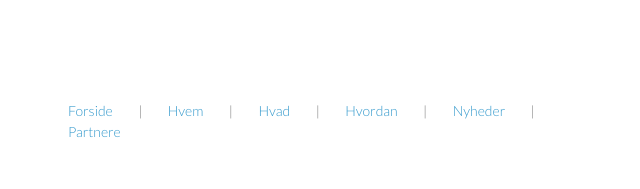
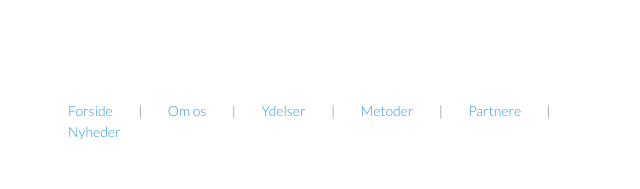
Before and after one commit to innoba/innoba.github.io, a plain HTML site: page index.html in a window 1280 px wide. Shown: the top 189 px of the page, 442-1082 px from the left. Drawn offline with Linux system fonts and the light colour scheme.

Commit message:
rettelser i menuens overskrifter

```diff
--- a/index.html
+++ b/index.html
@@ -57,15 +57,15 @@
           <ul id="navlist">
             <li><a href="#" onclick="toggleVisibility('forside');">Forside</a></li>
             <li>&nbsp;|&nbsp;</li>
-            <li><a href="#" onclick="toggleVisibility('hvem');">Hvem</a></li>
+            <li><a href="#" onclick="toggleVisibility('om os');">Om os</a></li>
             <li>&nbsp;|&nbsp;</li>
-            <li><a href="#" onclick="toggleVisibility('hvad');">Hvad</a></li>
+            <li><a href="#" onclick="toggleVisibility('ydelser');">Ydelser</a></li>
             <li>&nbsp;|&nbsp;</li>
-            <li><a href="#" onclick="toggleVisibility('hvordan');">Hvordan</a></li>
+            <li><a href="#" onclick="toggleVisibility('metoder');">Metoder</a></li>
               <li>&nbsp;|&nbsp;</li>
+              <li><a href="#" onclick="toggleVisibility('partnere');">Partnere</a></li>
+               <li>&nbsp;|&nbsp;</li>
               <li><a href="#" onclick="toggleVisibility('nyheder');">Nyheder</a></li>
-               <li>&nbsp;|&nbsp;</li>
-              <li><a href="#" onclick="toggleVisibility('partnere');">Partnere</a></li>
           </ul>
         </div>
       </section>
```
